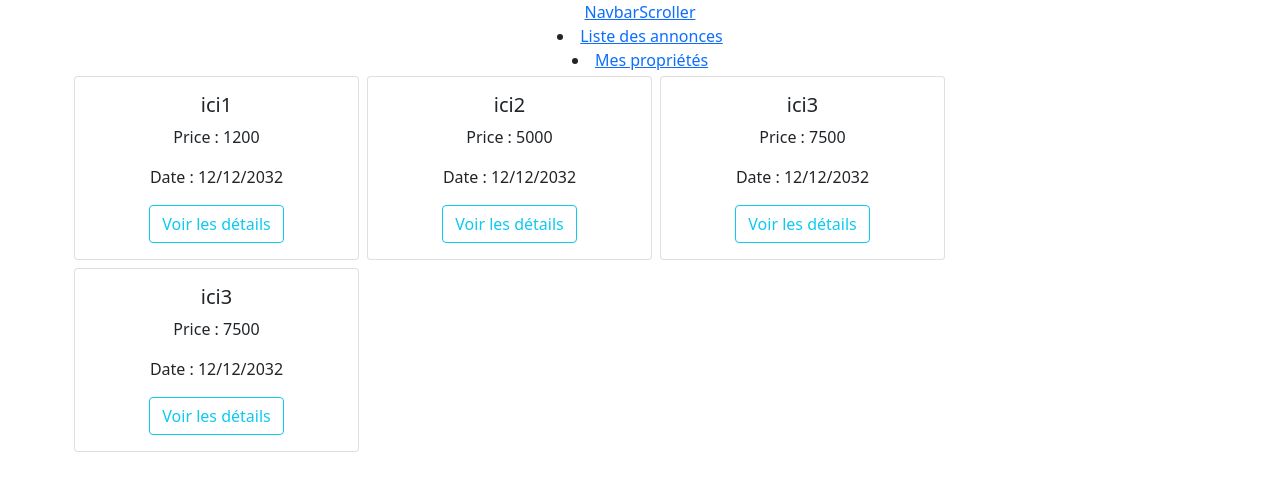
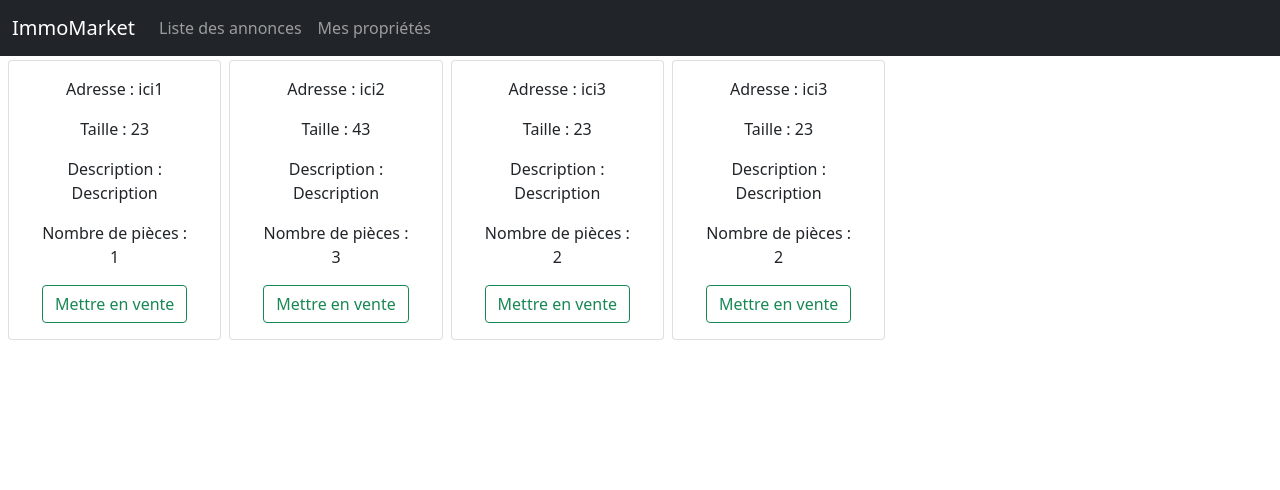
Before and after one commit to SandrinePatin/blockchain-marketplace, a React (Create React App) app: page /myProperties in a window 1280 px wide. Shown: the top 490 px of the page. Built offline with nearby package versions, Linux system fonts and the light colour scheme.

Commit message:
Navbar working

```diff
--- a/src/App.tsx
+++ b/src/App.tsx
@@ -6,8 +6,9 @@ import MyProperties from "./MyProperties/MyProperties";
 import {BrowserRouter, Route, Routes} from 'react-router-dom';
 
 function App() {
+    const me = "myaddresswithalotofletters"
     const navigation = {
-        brand: { name: "NavbarScroller", to: "/" },
+        brand: { name: "ImmoMarket", to: "/" },
         links: [
         { name: "Liste des annonces", to: "/" },
         { name: "Mes propriétés", to: "/myProperties" },
@@ -19,10 +20,11 @@ function App() {
                 <MarketNavbar brand={brand} links={links}/>
                 <BrowserRouter>
                     <Routes>
-                        <Route  path="/" element={<SalesList />} />
-                        <Route path="/myProperties" element={<MyProperties />} />
+                        <Route  path="/" element={<SalesList myaddr={me}/>} />
+                        <Route path="/myProperties" element={<MyProperties myaddr={me}/>} />
                     </Routes>
                 </BrowserRouter>
+
             </div>
     );
 }
--- a/src/MarketNavbar.tsx
+++ b/src/MarketNavbar.tsx
@@ -5,12 +5,15 @@ const MarketNavbar = (props: {
     links: Array<{ name: string, to: string }>
 }) => {
     const { brand, links } = props;
-    const NavLinks: any = () => links.map((link: { name: string, to: string }) => <li key={link.name}><a href={link.to}>{link.name}</a></li>);
+    const NavLinks: any = () => links.map((link: { name: string, to: string }) => <li className="nav-item" key={link.name}><a className="nav-link" href={link.to}>{link.name}</a></li>);
     return (
-        <div>
-            <a href={brand.to}>{brand.name}</a>
-            <NavLinks />
-        </div>
+
+        <nav className="navbar navbar-expand-lg navbar-dark bg-dark align-items-center container-fluid">
+            <a className="navbar-brand" href={brand.to}>{brand.name}</a>
+            <ul className="navbar-nav mr-auto">
+                <NavLinks />
+            </ul>
+        </nav>
     )
 };
 
--- a/src/MyProperties/MyProperties.tsx
+++ b/src/MyProperties/MyProperties.tsx
@@ -1,26 +1,38 @@
 import React from "react";
 import Sale from "../models/Sale";
 import Property from "../models/Property";
-import PropertyComponent from "../PropertyComponent/PropertyComponent";
+import PropertyDetails from "../PropertyComponent/PropertyDetails";
 
 class MyProperties extends React.Component<any, any>{
     render(){
         let sales = Array<Sale>();
+        let properties = Array<Property>();
 
-        let property = new Property("ici1",23,"Description",1);
+        let property = new Property("ici1",23,"Description",1,this.props.myaddr);
         sales[0] = new Sale(1200,"eeee","12/12/2032",property);
-        let property1 = new Property("ici2",43,"Description",3);
+        let property1 = new Property("ici2",43,"Description",3,this.props.myaddr);
         sales[1] = new Sale(5000,"eeee","12/12/2032",property1);
-        let property2 = new Property("ici3",23,"Description",2);
+        let property2 = new Property("ici3",23,"Description",2,this.props.myaddr);
         sales[2] = new Sale(7500,"eeee","12/12/2032",property2);
-        let property3 = new Property("ici3",23,"Description",2);
+        let property3 = new Property("ici3",23,"Description",2,this.props.myaddr);
         sales[3] = new Sale(7500,"eeee","12/12/2032",property3);
 
+        properties[0] = property;
+        properties[1] = property1;
+        properties[2] = property2;
+        properties[3] = property3;
+
+
         return (
-            <div className="container">
+            <div className="container-fluid">
                 <div className="row">
-                    {sales && sales.map(sale =>
-                        <PropertyComponent data={sale} />
+
+                    {properties && properties.map(oneproperty =>
+                        <div className="card col-md-2 mt-1 ms-sm-2" >
+                            <div className="card-body">
+                                <PropertyDetails property={oneproperty} myaddr={this.props.myaddr}/>
+                            </div>
+                        </div>
                     )}
                 </div>
             </div>
--- a/src/PropertyComponent/PropertyComponent.tsx
+++ b/src/PropertyComponent/PropertyComponent.tsx
@@ -1,10 +1,10 @@
 import React from 'react';
 import './PropertyComponent.css';
 import Property from "../models/Property";
-import PropertyDetailsPopup from "./PropertyDetailsPopup";
+import PropertyDetails from "./PropertyDetails";
 
 
-class PropertyComponent extends React.Component<{data: any}, { [key: string]: any}>{
+class PropertyComponent extends React.Component<{data: any, myaddr: string}, { [key: string]: any}>{
     state = {showPopup: false};
     constructor(props: any) {
         super(props);
@@ -18,22 +18,30 @@ class PropertyComponent extends React.Component<{data: any}, { [key: string]: an
         this.setState({showPopup: false});
     }
 
+    openClosePopupHandler = () => {
+        if(this.state.showPopup == true){
+            this.closePopupHandler();
+        } else {
+            this.openPopupHandler();
+        }
+    }
+
     render(){
         let data = this.props.data
         let popup = null;
         if(this.state.showPopup) {
-            popup = (<PropertyDetailsPopup message={data.propertyId} closeMe={this.closePopupHandler}/>);
+            popup = (<PropertyDetails property={data.propertyId} myaddr={this.props.myaddr}/>);
 
         }
         return (
-            <div className="card col-md-3 m-1" >
+            <div className="card col-md-2 mt-1 ms-sm-2" >
                 <div className="card-body">
                     <h5 className="card-title">{data.propertyId.address}</h5>
                     <p>Price : {data.price}</p>
                     <p>Date : {data.saleDate}</p>
+                    {popup}
                     <div>
-                        <button className="btn btn-outline-info" onClick={this.openPopupHandler}>Voir les détails </button>
-                        {popup}
+                        <button className="btn btn-outline-info" onClick={this.openClosePopupHandler}>Voir les détails </button>
                     </div>
                 </div>
             </div>
--- /dev/null
+++ b/src/PropertyComponent/PropertyDetails.tsx
@@ -0,0 +1,26 @@
+import React from "react";
+
+class PropertyDetails extends React.Component<any, any> {
+    sellProperty(){
+        console.log("A VENDRE");
+    }
+
+    render(){
+        let property = this.props.property;
+        let buttonSell = null;
+        if(property.owner == this.props.myaddr){
+            buttonSell=(<button className="btn btn-outline-success" onClick={this.sellProperty}>Mettre en vente</button>)
+        }
+        return (
+            <div>
+                <p>Adresse : {property.address}</p>
+                <p>Taille : {property.size}</p>
+                <p>Description : {property.description}</p>
+                <p>Nombre de pièces : {property.rooms}</p>
+                {buttonSell}
+            </div>
+        );
+    }
+}
+
+export default PropertyDetails;
--- a/src/PropertyComponent/PropertyDetailsPopup.tsx
+++ /dev/null
@@ -1,17 +0,0 @@
-import React from "react";
-
-class PropertyDetailsPopup extends React.Component<any, any> {
-    render(){
-        return (
-            <div>
-                <p>Adresse : {this.props.message.address}</p>
-                <p>Taille : {this.props.message.size}</p>
-                <p>Description : {this.props.message.description}</p>
-                <p>Nombre de pièces : {this.props.message.rooms}</p>
-                <button className="btn btn-outline-danger" onClick={this.props.closeMe}>Close Popup</button>
-            </div>
-        );
-    }
-}
-
-export default PropertyDetailsPopup;
--- a/src/SalesList/SalesList.tsx
+++ b/src/SalesList/SalesList.tsx
@@ -3,24 +3,24 @@ import Property from "../models/Property";
 import Sale from '../models/Sale';
 import PropertyComponent from "../PropertyComponent/PropertyComponent";
 
-class SalesList extends React.Component<{}, {}> {
+class SalesList extends React.Component<any, {}> {
 
 
     render(){
         let sales = Array<Sale>();
 
-        let property = new Property("ici1",23,"Description",1);
+        let property = new Property("ici1",23,"Description",1,"randompeople");
         sales[0] = new Sale(1200,"eeee","12/12/2032",property);
-        let property1 = new Property("ici2",43,"Description",3);
+        let property1 = new Property("ici2",43,"Description",3,this.props.myaddr);
         sales[1] = new Sale(5000,"eeee","12/12/2032",property1);
-        let property2 = new Property("ici3",23,"Description",2);
+        let property2 = new Property("ici3",23,"Description",2,"randompeople2");
         sales[2] = new Sale(7500,"eeee","12/12/2032",property2);
 
         return (
-            <div className="container">
-                <div className="row">
+            <div className="container-fluid">
+                <div className="row grid gap-3">
                 {sales && sales.map(sale =>
-                    <PropertyComponent data={sale} />
+                    <PropertyComponent data={sale} myaddr={this.props.myaddr} />
                 )}
                 </div>
             </div>
--- a/src/models/Property.ts
+++ b/src/models/Property.ts
@@ -4,16 +4,15 @@ class Property{
     address: string;
     size: number;
     description: string;
-    //documents: string;
+    owner: string;
     rooms: number;
-    //type: PropertyType;
 
-    constructor(address: string, size: number, description: string, rooms: number) {
+    constructor(address: string, size: number, description: string, rooms: number, owner: string) {
         this.address = address;
         this.size = size;
         this.description = description;
         this.rooms = rooms;
-        //this.type = type;
+        this.owner = owner;
     }
 }
 
```
